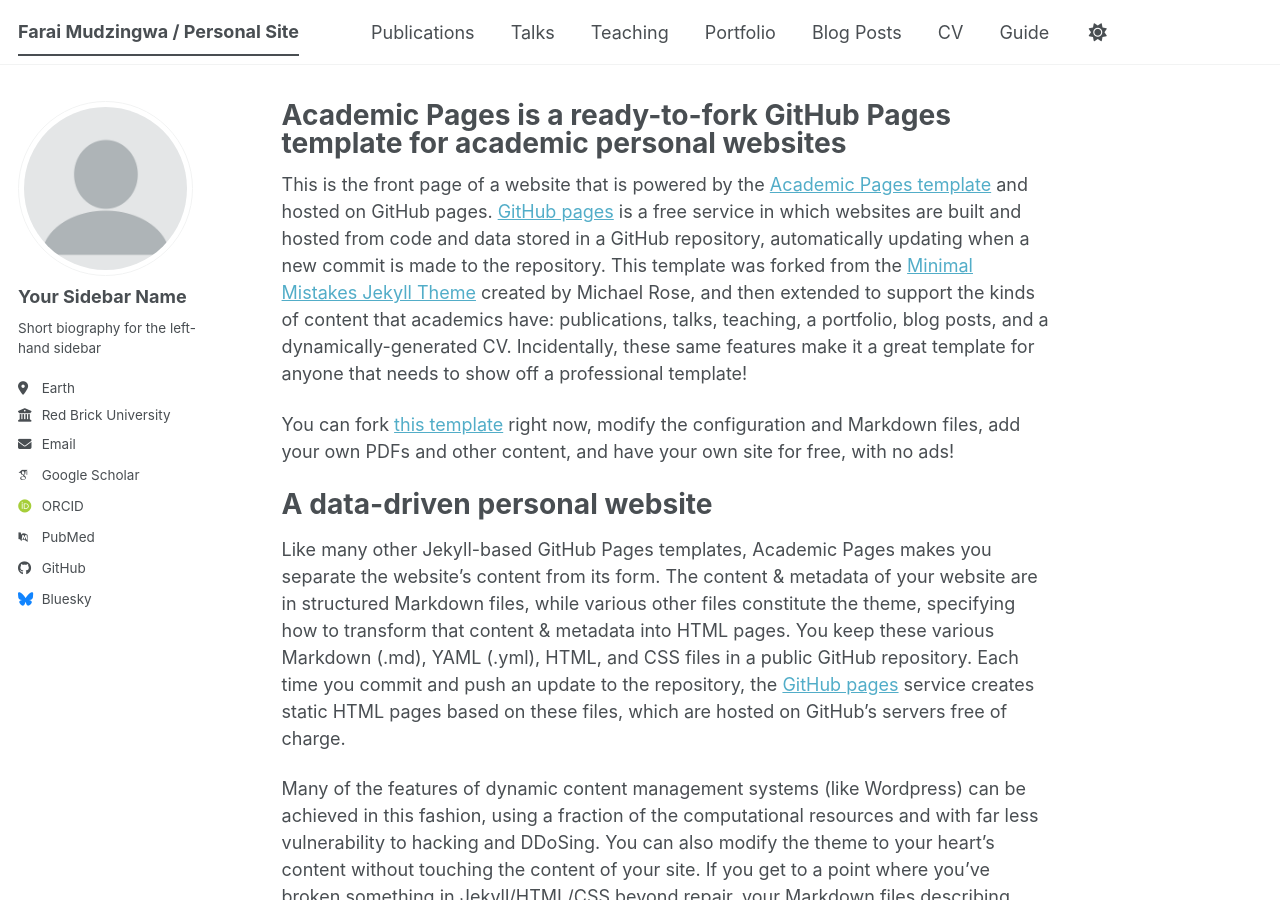
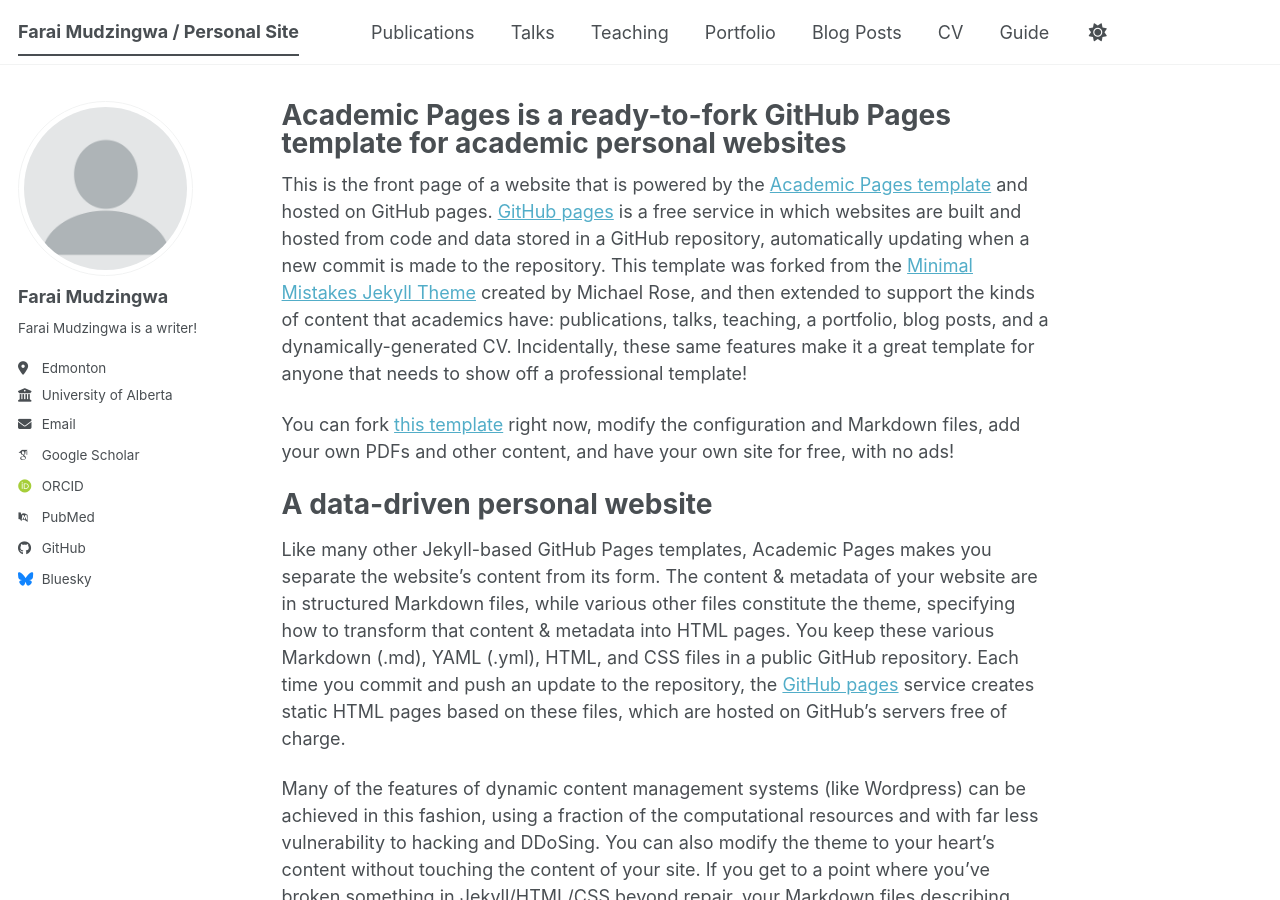
Before and after one commit to farai263/me, a Jekyll site: the page built from _pages/about.md, in a window 1280 px wide and 900 px high. Built offline with Jekyll 4.4.1, drawn with Linux system fonts in a browser that asks for light colours; some web fonts are replaced; a script bundle is joined from its source files by our own code; library files that are not in the unit come from our copies.

Commit message:
Update _config.yml

```diff
--- a/_config.yml
+++ b/_config.yml
@@ -13,9 +13,9 @@
 title_separator          : "-"
 name                     : &name "Farai Mudzingwa"
 description              : &description "Your Name's academic portfolio"   # Update this with a general description of your site, this is the default if not overridden by a page
-url                      : https://academicpages.github.io # The base hostname & protocol for your site e.g. "https://[your GitHub username].github.io",
+url                      : "https://farai263.github.io" # The base hostname & protocol for your site e.g. "https://[your GitHub username].github.io",
                                                            # or if you already have some other page hosted on Github then use "https://[your GitHub username].github.io/[Your Repo Name]"
-baseurl                  : "" # the subpath of your site, e.g. "/blog"
+baseurl                  : "/me" # the subpath of your site, e.g. "/blog"
 repository               : "academicpages/academicpages.github.io"
 
 # Site Author - The following control what appear as part of the author content on the side bar.
@@ -24,13 +24,13 @@
 author:
   # Biographic information
   avatar           : "profile.png"
-  name             : "Your Sidebar Name"
+  name             : "Farai Mudzingwa"
   pronouns         : # example: "she/her"
-  bio              : "Short biography for the left-hand sidebar"
-  location         : "Earth"
-  employer         : "Red Brick University"
+  bio              : "Farai Mudzingwa is a writer!"
+  location         : "Edmonton"
+  employer         : "University of Alberta"
   uri              : # URL
-  email            : "none@example.org"
+  email            : "Farai@Mudzingwa.org"
 
   # Academic websites
   academia         : # URL
```
